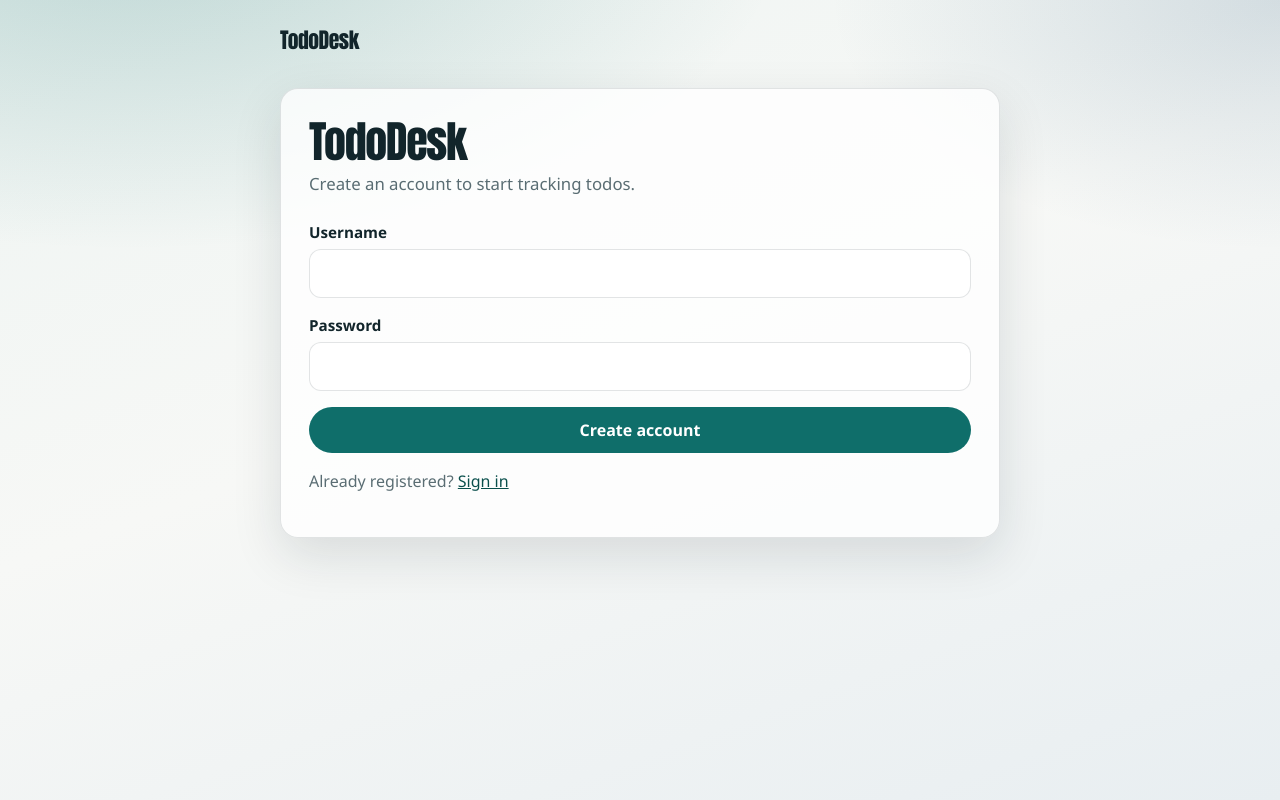
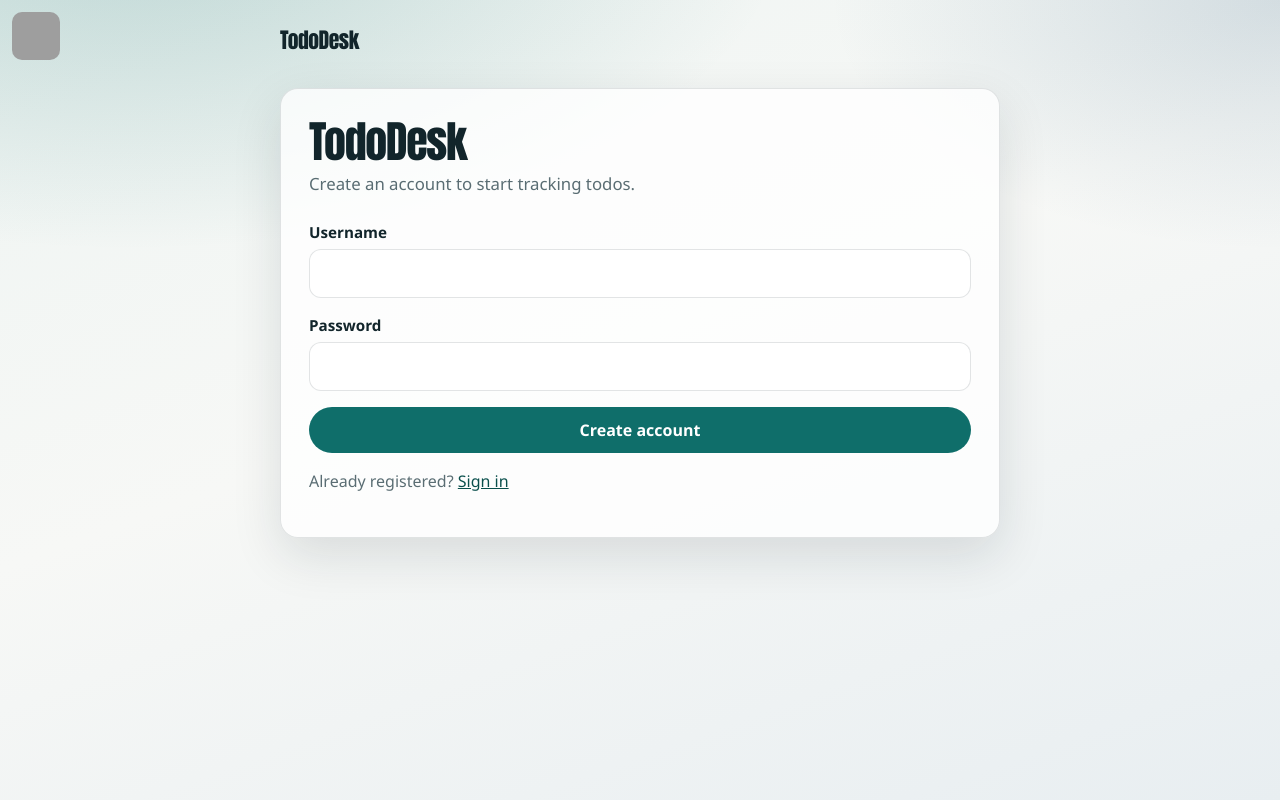
Before and after one commit to recklyss/fastapi-demo, a FastAPI app: page /register in a window 1280 px wide. Run offline with FastAPI, Linux system fonts and the light colour scheme; parts of the project's set-up code (start-up, migrations or seed data) failed here and were passed over; some web fonts are replaced; grey boxes are pictures that could not be loaded.

Commit message:
[main] pin GitHub icon and refresh README for FE/deploy
Co-authored-by: Cursor <cursoragent@cursor.com>

```diff
--- a/static/css/app.css
+++ b/static/css/app.css
@@ -54,6 +54,27 @@ body {
   justify-content: space-between;
   gap: 1rem;
   margin-bottom: 2rem;
+}
+
+.github-link {
+  position: fixed;
+  top: 12px;
+  left: 12px;
+  z-index: 100;
+  display: inline-flex;
+  line-height: 0;
+  transition: transform 160ms ease;
+}
+
+.github-link:hover {
+  transform: translateY(-1px);
+}
+
+.github-icon {
+  width: 48px;
+  height: 48px;
+  display: block;
+  border-radius: 10px;
 }
 
 .brand {
--- a/templates/base.html
+++ b/templates/base.html
@@ -12,6 +12,21 @@
   </head>
   <body>
     <div class="atmosphere" aria-hidden="true"></div>
+    <a
+      class="github-link"
+      href="https://github.com/recklyss/fastapi-demo"
+      target="_blank"
+      rel="noopener noreferrer"
+      aria-label="View source on GitHub"
+    >
+      <img
+        class="github-icon"
+        src="https://cdn.jsdelivr.net/gh/recklyss/upic-cloud@master/images/lTBFYN-2026-09-21.png"
+        width="48"
+        height="48"
+        alt="GitHub"
+      />
+    </a>
     <div class="shell">
       <header class="top">
         <a class="brand" href="/login">TodoDesk</a>
```
Also changed, not shown: README.md.
